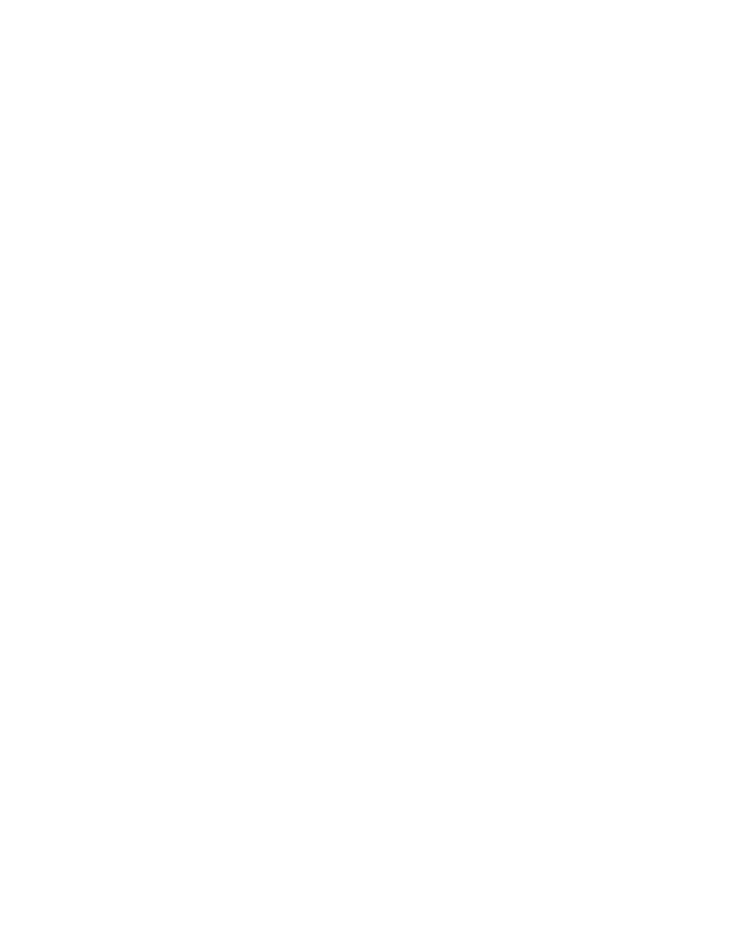
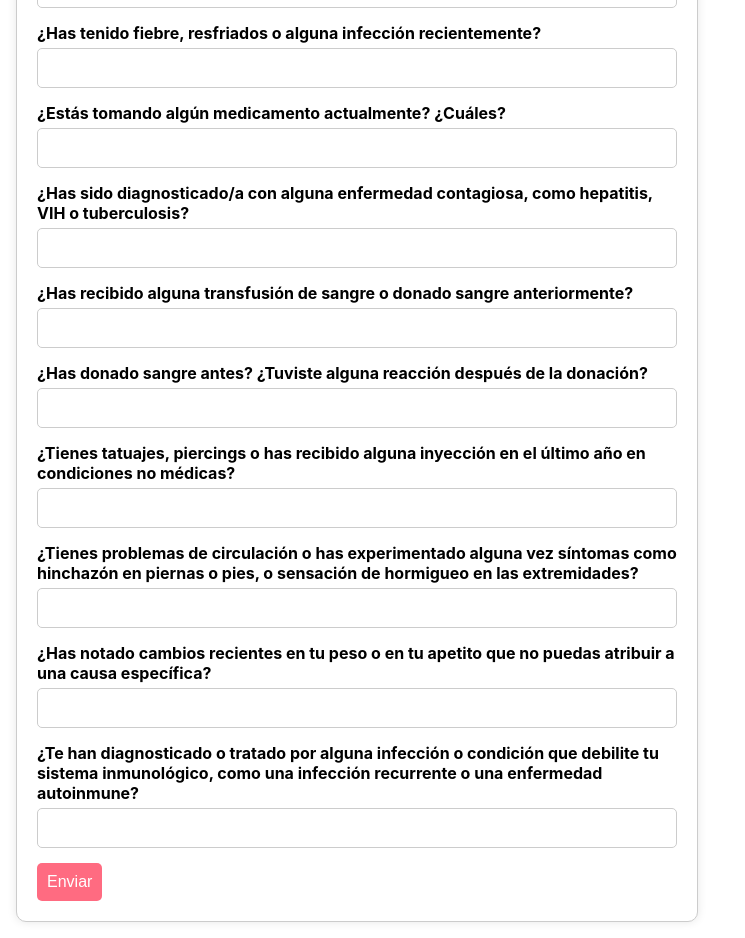
Before and after one commit to ElCabris/blood-bank, a React (Create React App) app in the folder frontend/: page /healtforms in a window 1280 px wide. Before the commit this address had no page. Shown: the part 260-1198 px from the top of the page, without its empty margins (0-745 px from the left). Before the commit the page ends 800 px from the top, so only its background shows below. Built offline with nearby package versions, Linux system fonts and the light colour scheme.

Commit message:
feat: healt form in register donor (#82)

```diff
--- a/frontend/src/App.js
+++ b/frontend/src/App.js
@@ -7,7 +7,7 @@
 import Home from './pages/Home';
 import DonorHome from './pages/DonorHome';
 import BankHome from './pages/BankHome';
-
+import HealthForm from './pages/healtforms';
 function Navbar() {
   return (
     <nav className='navbar'>
@@ -70,6 +70,7 @@
           <Route path="/bank" element={<BankHome />} />
           <Route path="/register/bank" element={<RegisterBank />} />
           <Route path="/register/donor" element={<RegisterDonor />} />
+          <Route path="/healtforms" element={<HealthForm />} />
         </Routes>
       </div>
     </div>
--- a/frontend/src/pages/RegisterDonor.js
+++ b/frontend/src/pages/RegisterDonor.js
@@ -1,5 +1,19 @@
+import React, { useState } from 'react';
+import { useNavigate } from 'react-router-dom';
 import InputData from "../components/InputData";
+
 function RegisterDonor() {
+	const [uploadMedicalHistory, setUploadMedicalHistory] = useState(null);
+	const navigate = useNavigate();
+
+	const handleMedicalHistoryChange = (e) => {
+		const choice = e.target.value;
+		setUploadMedicalHistory(choice);
+		if (choice === "no") {
+			navigate("/healtforms");
+		}
+	};
+
 	return (
 		<div>
 			<h1>Registro donante</h1>
@@ -17,10 +31,23 @@
 				</div>
 				<InputData type="text" placeholder='Ingrese el número telefónico'>Teléfono</InputData>
 				<InputData type="email" placeholder='Ingrese el correo electrónico'>Correo electrónico</InputData>
-				<InputData type="file">Historial médico</InputData>
+
+				<div className="form-group">
+					<label>¿Deseas subir tu historial médico?</label>
+					<select onChange={handleMedicalHistoryChange}>
+						<option value="">Selecciona una opción</option>
+						<option value="yes">Sí</option>
+						<option value="no">No</option>
+					</select>
+				</div>
+
+				{uploadMedicalHistory === "yes" && (
+					<InputData type="file">Historial médico</InputData>
+				)}
+
 				<div className="form-group">
 					<label>Grupo sanguíneo:</label>
-					<select name="sangre" class='options'>
+					<select name="sangre" className='options'>
 						<option>O+</option>
 						<option>O-</option>
 						<option>A+</option>
@@ -31,6 +58,7 @@
 						<option>AB-</option>
 					</select>
 				</div>
+
 				<InputData placeholder='Ingrese ciudad/municipio de residencia'>Ciudad / Municipio</InputData>
 				<InputData placeholder='Ingrese la dirección de residencia'>Dirección</InputData>
 				<InputData placeholder='Ingrese el nuevo usuario'>Usuario</InputData>
--- /dev/null
+++ b/frontend/src/pages/healtforms.js
@@ -0,0 +1,56 @@
+// HealthForm.js
+import React from 'react';
+import './Login.css';
+
+const HealthForm = () => {
+  return (
+    <div className="Form">
+      <h1>Cuestionario de Salud</h1>
+      <form>
+        <div className="form-group">
+          <label>¿Tienes alguna condición crónica, como diabetes, hipertensión o problemas cardíacos?</label>
+          <input type="text" name="condition" />
+        </div>
+        <div className="form-group">
+          <label>¿Has tenido fiebre, resfriados o alguna infección recientemente?</label>
+          <input type="text" name="recentInfection" />
+        </div>
+        <div className="form-group">
+          <label>¿Estás tomando algún medicamento actualmente? ¿Cuáles?</label>
+          <input type="text" name="medications" />
+        </div>
+        <div className="form-group">
+          <label>¿Has sido diagnosticado/a con alguna enfermedad contagiosa, como hepatitis, VIH o tuberculosis?</label>
+          <input type="text" name="contagiousDisease" />
+        </div>
+        <div className="form-group">
+          <label>¿Has recibido alguna transfusión de sangre o donado sangre anteriormente?</label>
+          <input type="text" name="bloodTransfusion" />
+        </div>
+        <div className="form-group">
+          <label>¿Has donado sangre antes? ¿Tuviste alguna reacción después de la donación?</label>
+          <input type="text" name="bloodDonation" />
+        </div>
+        <div className="form-group">
+          <label>¿Tienes tatuajes, piercings o has recibido alguna inyección en el último año en condiciones no médicas?</label>
+          <input type="text" name="bodyModifications" />
+        </div>
+        <div className="form-group">
+          <label>¿Tienes problemas de circulación o has experimentado alguna vez síntomas como hinchazón en piernas o pies, o sensación de hormigueo en las extremidades?</label>
+          <input type="text" name="circulationIssues" />
+        </div>
+        <div className="form-group">
+          <label>¿Has notado cambios recientes en tu peso o en tu apetito que no puedas atribuir a una causa específica?</label>
+          <input type="text" name="weightChanges" />
+        </div>
+        <div className="form-group">
+          <label>¿Te han diagnosticado o tratado por alguna infección o condición que debilite tu sistema inmunológico, como una infección recurrente o una enfermedad autoinmune?</label>
+          <input type="text" name="immuneIssues" />
+        </div>
+        <button type="submit">Enviar</button>
+      </form>
+    </div>
+  );
+};
+
+export default HealthForm;
```
